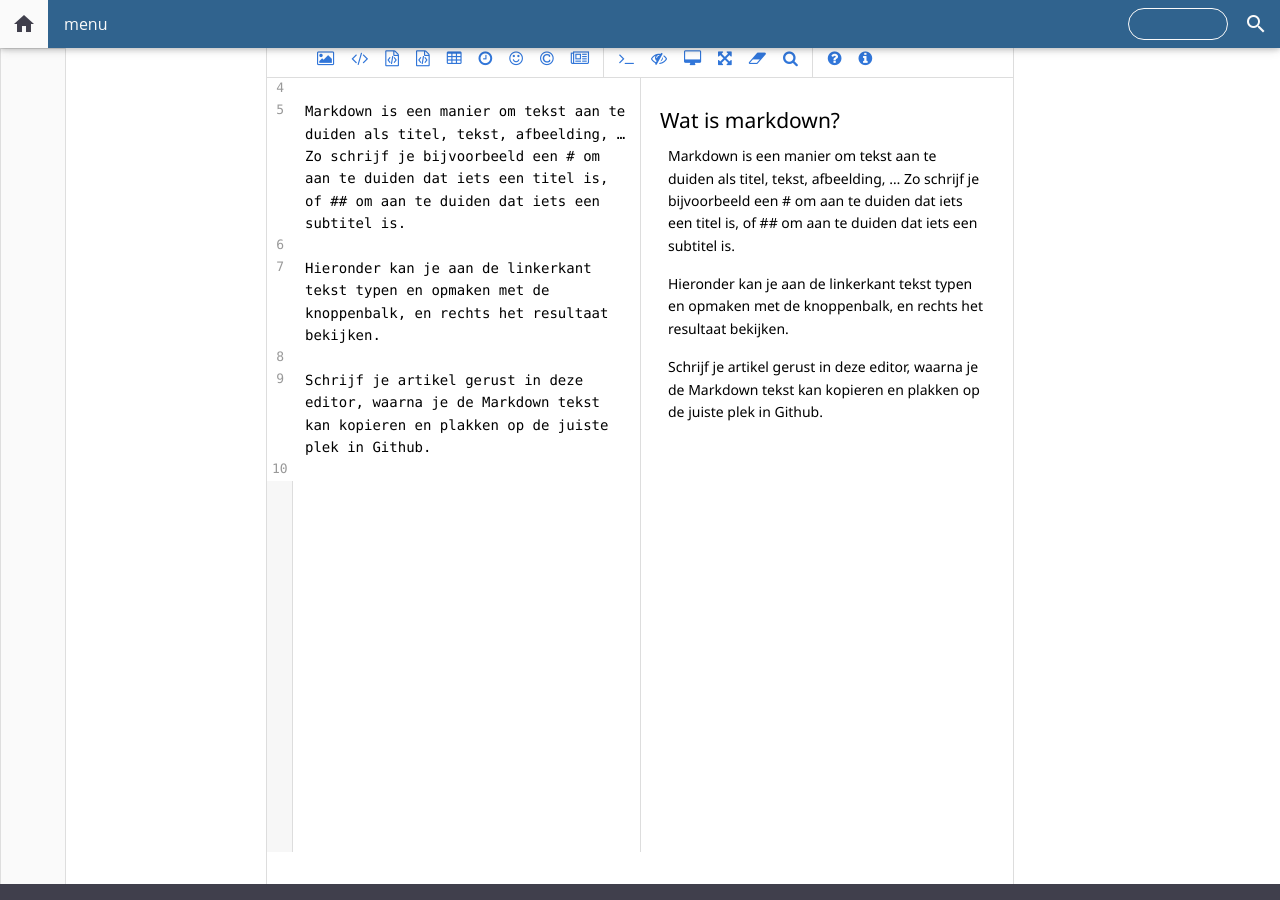
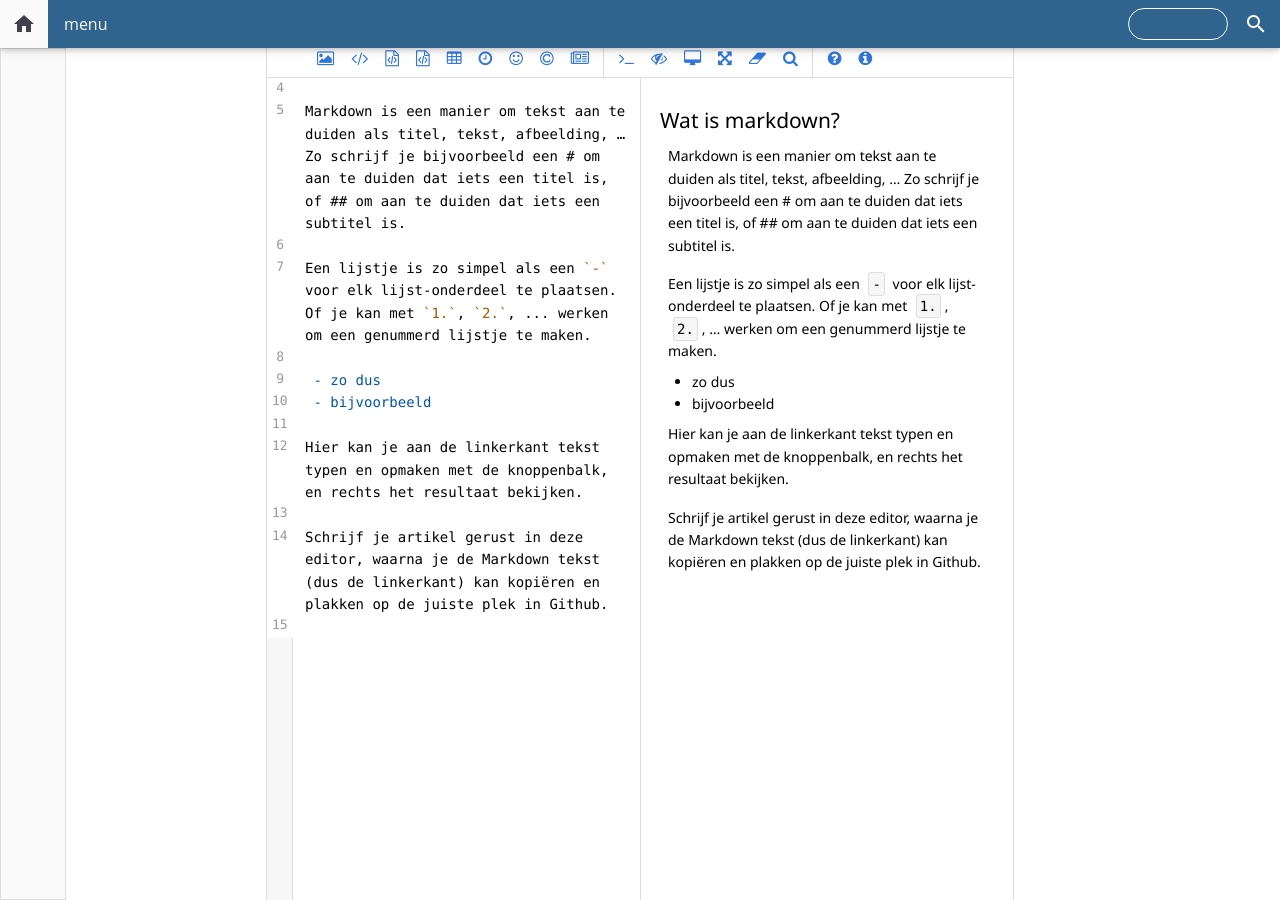
Before and after one commit to Pius-X-Antwerpen/digitale-leraar, a Jekyll site: the page built from markdown-editor.md, in a window 1280 px wide and 900 px high, scrolled down 487 px. Built offline with Jekyll 4.4.1, drawn with Linux system fonts in a browser that asks for light colours.

Commit message:
Update markdown-editor.md

```diff
--- a/markdown-editor.md
+++ b/markdown-editor.md
@@ -20,9 +20,14 @@ Schrijf je artikel gerust in deze editor, waarna je de Markdown tekst kan kopier
 
 Markdown is een manier om tekst aan te duiden als titel, tekst, afbeelding, … Zo schrijf je bijvoorbeeld een # om aan te duiden dat iets een titel is, of ## om aan te duiden dat iets een subtitel is.
 
-Hieronder kan je aan de linkerkant tekst typen en opmaken met de knoppenbalk, en rechts het resultaat bekijken.
+Een lijstje is zo simpel als een `-` voor elk lijst-onderdeel te plaatsen. Of je kan met `1.`, `2.`, ... werken om een genummerd lijstje te maken.
 
-Schrijf je artikel gerust in deze editor, waarna je de Markdown tekst kan kopieren en plakken op de juiste plek in Github.
+ - zo dus
+ - bijvoorbeeld
+
+Hier kan je aan de linkerkant tekst typen en opmaken met de knoppenbalk, en rechts het resultaat bekijken.
+
+Schrijf je artikel gerust in deze editor, waarna je de Markdown tekst (dus de linkerkant) kan kopiëren en plakken op de juiste plek in Github.
 </textarea>
 </div>
 <script src="https://ajax.googleapis.com/ajax/libs/jquery/3.5.1/jquery.min.js"></script>
```
